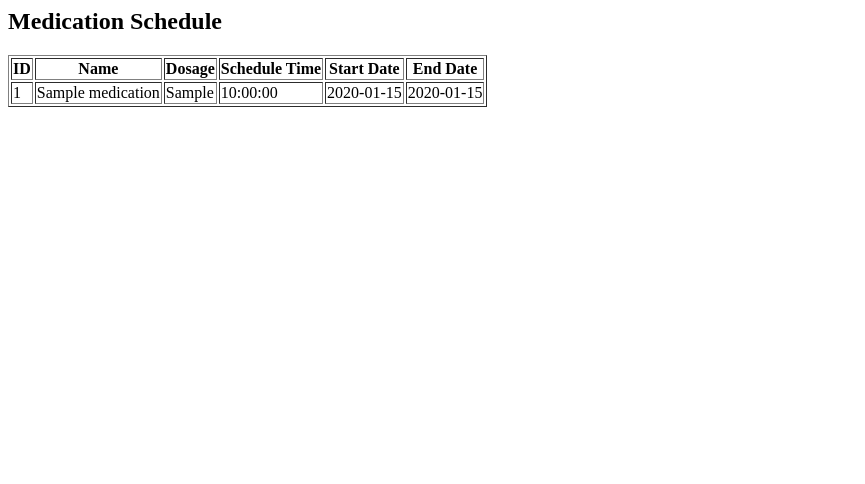
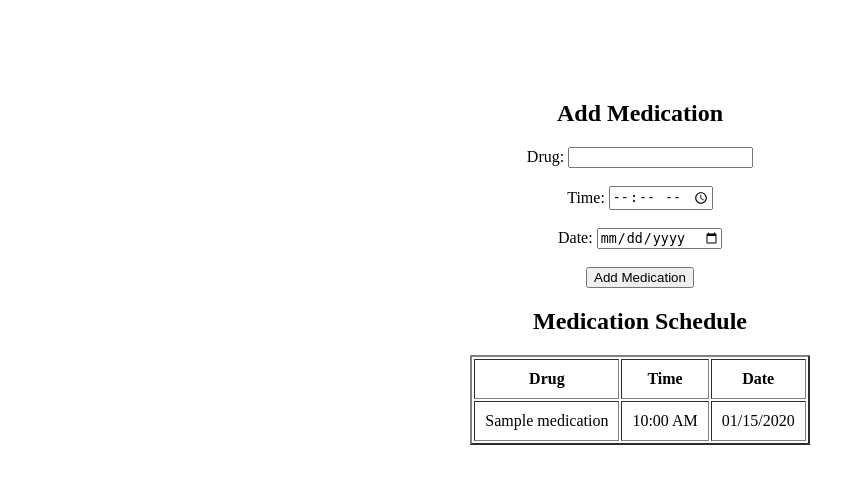
Before and after one commit to keubanks16/Medicine-Chart, a PHP site: page / in a window 1280 px wide. Shown: the top 484 px of the page, without its empty margins (0-865 px from the left). Run offline with PHP 8.4, Linux system fonts and the light colour scheme; tables that the repository leaves empty hold one stand-in row (values such as "Sample post").

Commit message:
Update index.php

```diff
--- a/index.php
+++ b/index.php
@@ -1,5 +1,26 @@
+
+<br></br>
+
+<meta name="viewport" content="width=device-width, initial-scale=1, maximum-scale=1" />
+<center>
+<br>
+</br>
+<h2>Add Medication</h2>
+
+<form method="post" action="<?php echo htmlspecialchars($_SERVER["PHP_SELF"]); ?>">
+    Drug: <input type="text" name="name" required><br></br>
+    Time: <input type="time" name="schedule_time" required><br></br>
+    Date: <input type="date" name="start_date" required><br></br>
+
+    <input type="submit" value="Add Medication">
+</form>
+</center>
+
+<center>
 <?php
-$servername = "localhost";
+
+
+$servername = "127.0.0.1";
 $username = "root";
 $password = "";
 $dbname = "medicine_schedule";
@@ -13,31 +34,64 @@ if ($conn->connect_error) {
 }
 
 // Fetch medications from the database
-$sql = "SELECT * FROM medications";
+$sql = "SELECT name, DATE_FORMAT(schedule_time, '%h:%i %p') AS schedule_time, DATE_FORMAT(start_date, '%m/%d/%Y') AS start_date FROM medications";
 $result = $conn->query($sql);
 
 // Display medication schedule
 echo "<h2>Medication Schedule</h2>";
 
 if ($result->num_rows > 0) {
-    echo "<table border='1'>";
-    echo "<tr><th>ID</th><th>Name</th><th>Dosage</th><th>Schedule Time</th><th>Start Date</th><th>End Date</th></tr>";
+    echo "<table border='2' cellpadding='10px'>";
+    echo "<tr><th> Drug </th><th> Time </th><th> Date </th></tr>";
 
     while ($row = $result->fetch_assoc()) {
         echo "<tr>";
-        echo "<td>" . $row["id"] . "</td>";
         echo "<td>" . $row["name"] . "</td>";
-        echo "<td>" . $row["dosage"] . "</td>";
         echo "<td>" . $row["schedule_time"] . "</td>";
         echo "<td>" . $row["start_date"] . "</td>";
-        echo "<td>" . $row["end_date"] . "</td>";
         echo "</tr>";
     }
 
     echo "</table>";
-} else {
-    echo "No medications found.";
+
+}
+$conn->close();
+
+?> </center>
+
+
+<?php
+$servername = "127.0.0.1";
+$username = "root";
+$password = "";
+$dbname = "medicine_schedule";
+
+// Create connection
+$conn = new mysqli($servername, $username, $password, $dbname);
+
+// Check connection
+if ($conn->connect_error) {
+    die("Connection failed: " . $conn->connect_error);
 }
 
-$conn->close();
+if ($_SERVER["REQUEST_METHOD"] == "POST") {
+    $name = $_POST["name"];
+    $scheduleTime = $_POST["schedule_time"];
+    $startDate = $_POST["start_date"];
+
+    // Insert medication into the database
+    $sql = "INSERT INTO medications (name, schedule_time, start_date) VALUES ('$name', '$scheduleTime', '$startDate')";
+
+    if ($conn->query($sql) === TRUE) {
+        echo "<meta http-equiv='refresh' content='0'>";
+
+	} else {
+        echo "Error: " . $sql . "<br>" . $conn->error;
+    }
+
+
+}
+
+
+
 ?>
```
